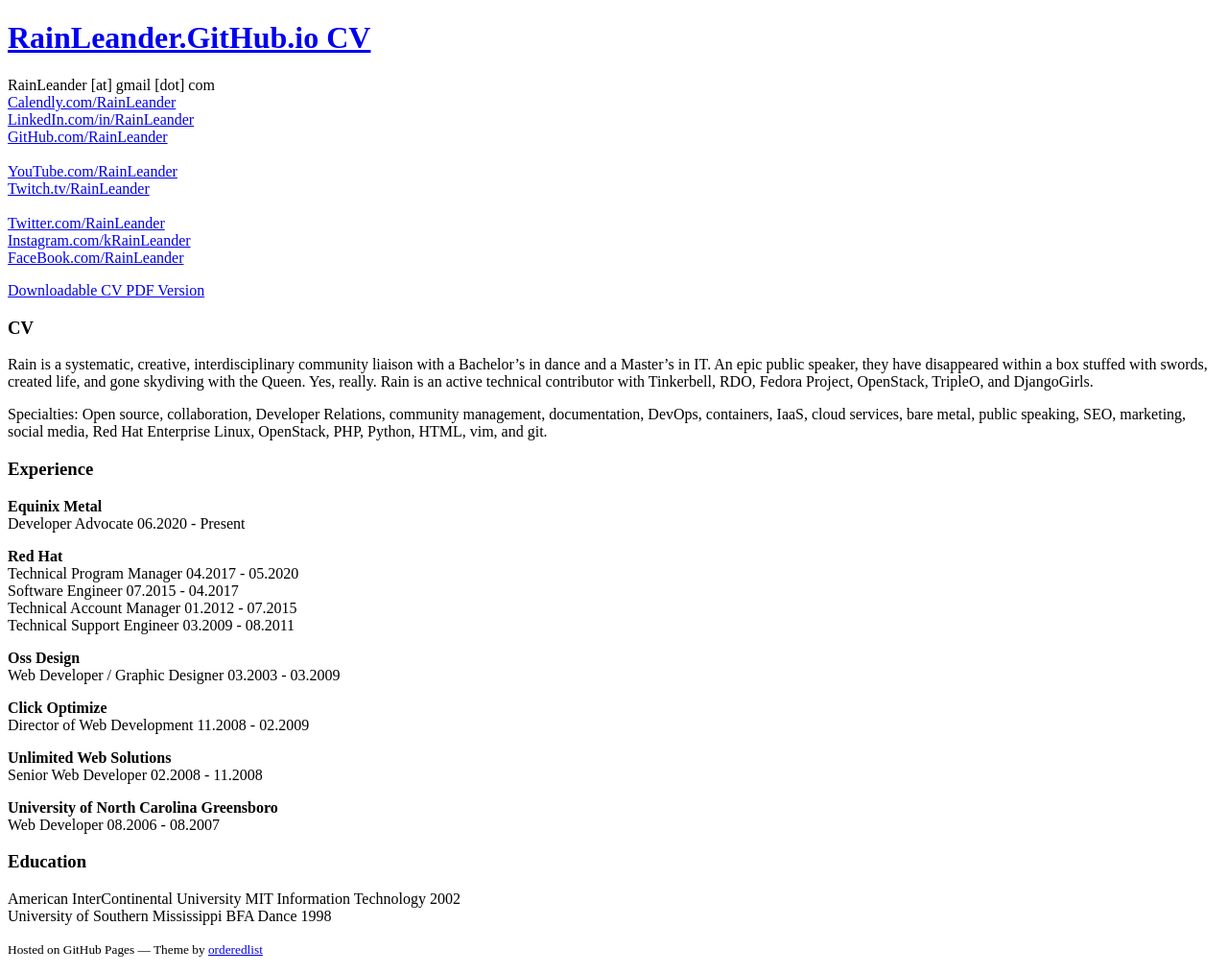
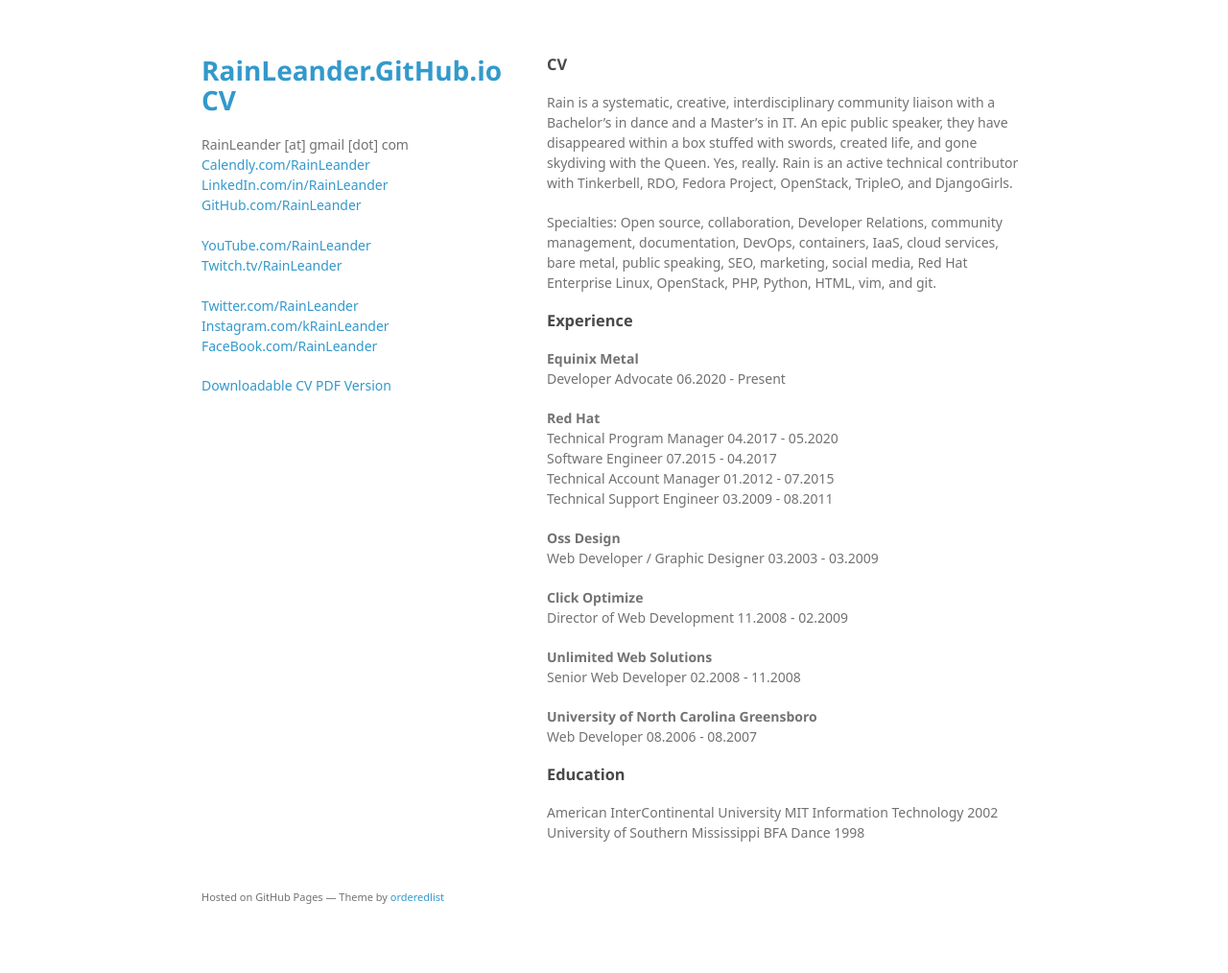
Before and after one commit to rainleander/rainleander.github.io, a Jekyll site: the page cv/index.html, which Jekyll copies as it is, in a window 1280 px wide and 1014 px high. Shown: the whole window at 96% size. Built offline with Jekyll 4.4.1, drawn with Linux system fonts in a browser that asks for light colours; some web fonts are replaced.

Commit message:
Update index.html

```diff
--- a/cv/index.html
+++ b/cv/index.html
@@ -5,8 +5,8 @@
     <meta http-equiv="X-UA-Compatible" content="chrome=1">
     <title>RainLeander.GitHub.io</title>
 
-    <link rel="stylesheet" href="stylesheets/styles.css">
-    <link rel="stylesheet" href="stylesheets/github-light.css">
+    <link rel="stylesheet" href="../stylesheets/styles.css">
+    <link rel="stylesheet" href="../stylesheets/github-light.css">
     <meta name="viewport" content="width=device-width">
     <!--[if lt IE 9]>
     <script src="//html5shiv.googlecode.com/svn/trunk/html5.js"></script>
```
